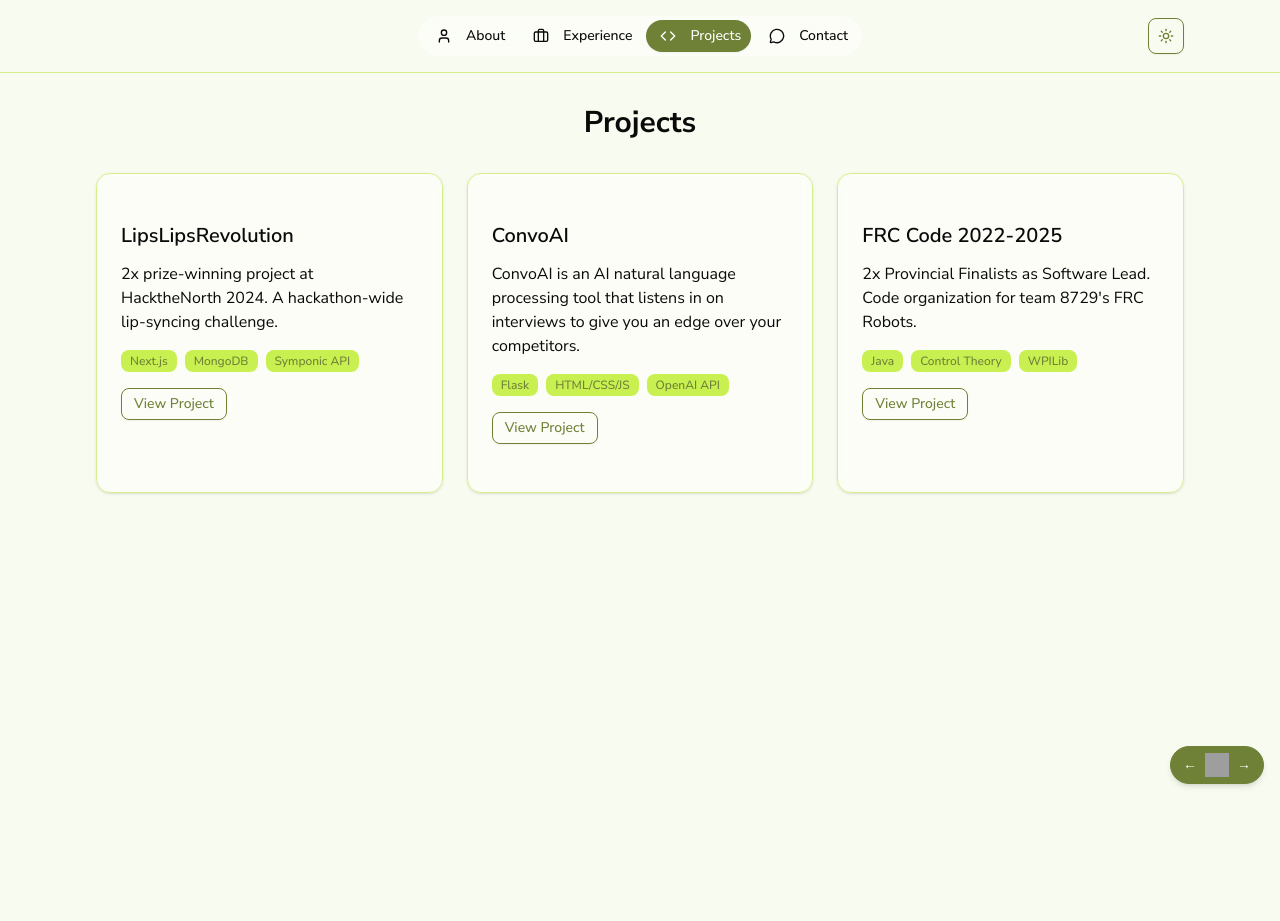
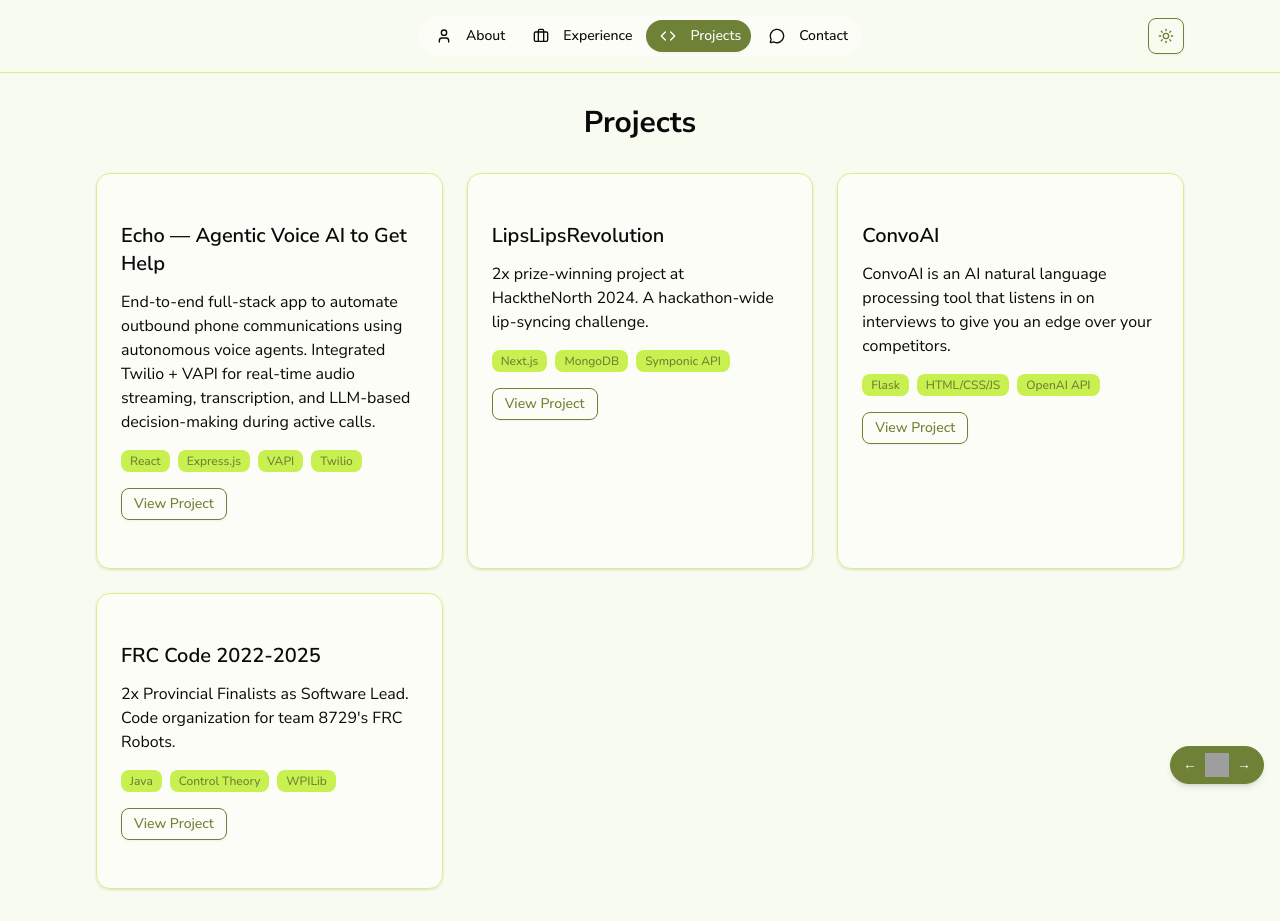
Before and after one commit to KaranChawlaD/Personal-Website-V2, a Next.js app: page / in a window 1280 px wide. Both pictures are taken after a click on the button "Projects". Before the commit the page ends 800 px from the top, so only its background shows below. Built offline with nearby package versions, Linux system fonts and the light colour scheme; grey boxes are pictures that could not be loaded.

Commit message:
add: project

```diff
--- a/app/page.tsx
+++ b/app/page.tsx
@@ -79,6 +79,13 @@ export default function PersonalWebsite() {
   ];
 
   const projects = [
+    {
+      title: "Echo — Agentic Voice AI to Get Help",
+      description:
+        "End-to-end full-stack app to automate outbound phone communications using autonomous voice agents. Integrated Twilio + VAPI for real-time audio streaming, transcription, and LLM-based decision-making during active calls.",
+      tech: ["React", "Express.js", "VAPI", "Twilio"],
+      link: "https://github.com/KaranChawlaD/Echo",
+    },
     {
       title: "LipsLipsRevolution",
       description:
@@ -288,6 +295,7 @@ export default function PersonalWebsite() {
                         </Badge>
                       ))}
                     </div>
+                    {project.link ? (
                       <a
                         href={project.link}
                         target="_blank"
@@ -302,6 +310,17 @@ export default function PersonalWebsite() {
                           View Project
                         </Button>
                       </a>
+                    ) : (
+                      <Button
+                        variant="outline"
+                        size="sm"
+                        disabled
+                        aria-label={`${project.title} project link unavailable`}
+                        className="border-primary/50 dark:border-primary/50 text-primary/60 dark:text-primary/60 bg-transparent cursor-not-allowed"
+                      >
+                        Private
+                      </Button>
+                    )}
                   </div>
                 </AnimatedCard>
               ))}
@@ -419,7 +438,7 @@ export default function PersonalWebsite() {
       description: project.description,
       applicationCategory: "WebApplication",
       operatingSystem: "Web",
-      url: project.link,
+      ...(project.link ? { url: project.link } : {}),
       offers: {
         "@type": "Offer",
         price: "0",
```
Lines whose indentation alone changed are shown as unchanged.
